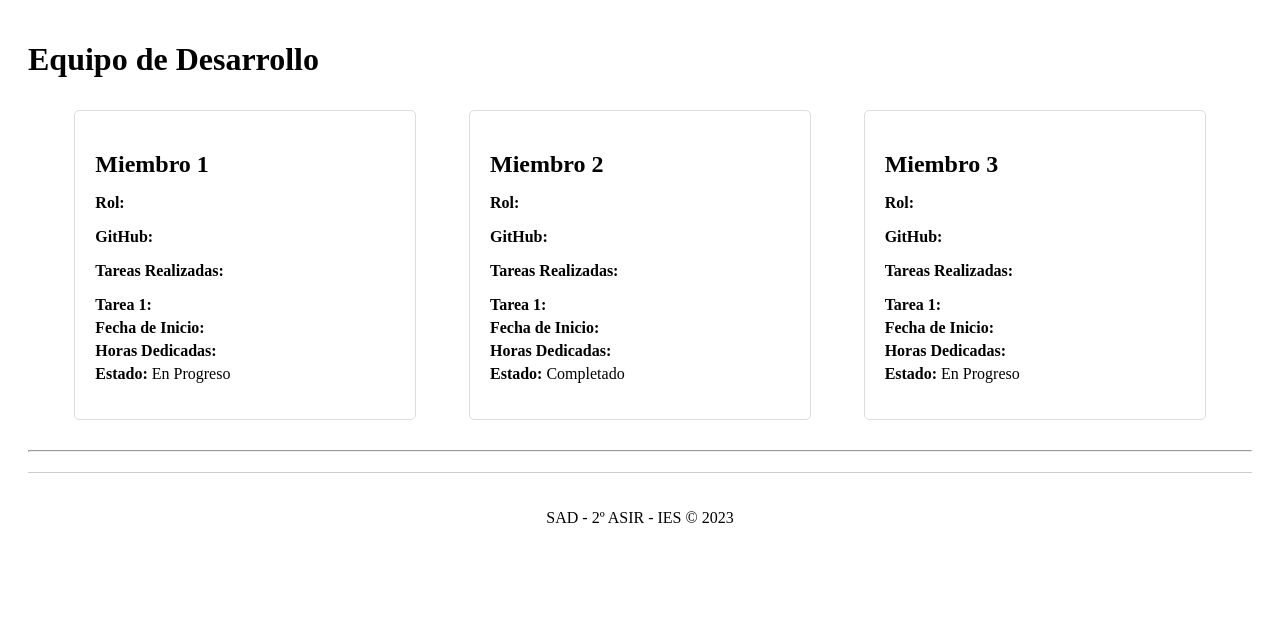
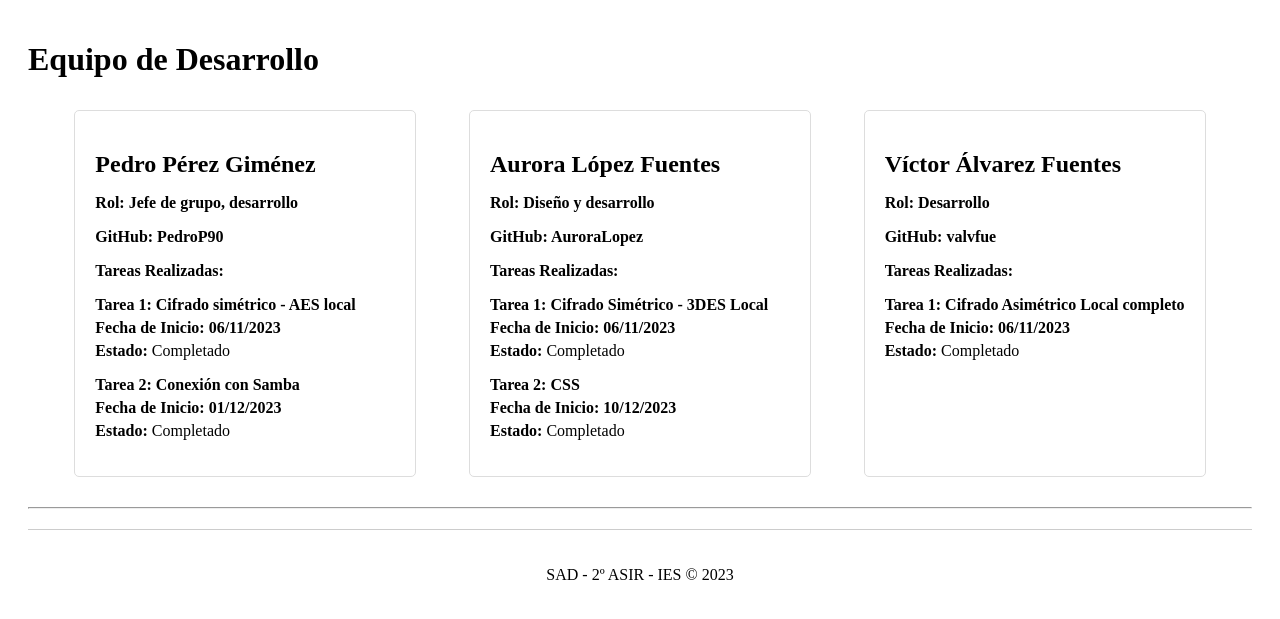
Before and after one commit to ICV-23-24/proyecto-criptografia-python-grupo-4, a Flask app: page /about/ in a window 1280 px wide. Shown: the part 46-665 px from the top of the page. Run offline with Flask 2, Linux system fonts and the light colour scheme.

Commit message:
Equipo de desarrollo, tareas realizadas

```diff
--- a/templates/about.html
+++ b/templates/about.html
@@ -6,36 +6,27 @@ Nuestro trabajo{% endblock %}
 
 <div class="container">
     <div class="card">
-        <h2>Miembro 1</h2>
-        <p><strong>Rol: </strong></p>
-        <p><strong>GitHub: </strong></p>
+        <h2>Pedro Pérez Giménez</h2>
+        <p><strong>Rol: Jefe de grupo, desarrollo </strong></p>
+        <p><strong>GitHub: PedroP90</strong></p>
         <p><strong>Tareas Realizadas:</strong></p>
         <ul class="task-list">
-            <li class="task-item"><strong>Tarea 1: </strong></li>
+            <li class="task-item"><strong>Tarea 1: Cifrado simétrico - AES local </strong></li>
             <li class="task-item">
-                <strong>Fecha de Inicio:</strong>
+                <strong>Fecha de Inicio: 06/11/2023</strong>
             </li>
             <li class="task-item">
-                <strong>Horas Dedicadas:</strong>
             </li>
             <li class="task-item">
-                <strong>Estado:</strong> En Progreso
+                <strong>Estado:</strong> Completado
             </li>
         </ul>
-    </div>
-
-    <div class="card">
-        <h2>Miembro 2</h2>
-        <p><strong>Rol: </strong></p>
-        <p><strong>GitHub: </strong></p>
-        <p><strong>Tareas Realizadas:</strong></p>
         <ul class="task-list">
-            <li class="task-item"><strong>Tarea 1: </strong></li>
+            <li class="task-item"><strong>Tarea 2: Conexión con Samba</strong></li>
             <li class="task-item">
-                <strong>Fecha de Inicio:</strong>
+                <strong>Fecha de Inicio: 01/12/2023</strong>
             </li>
             <li class="task-item">
-                <strong>Horas Dedicadas:</strong>
             </li>
             <li class="task-item">
                 <strong>Estado:</strong> Completado
@@ -44,20 +35,48 @@ Nuestro trabajo{% endblock %}
     </div>
 
     <div class="card">
-        <h2>Miembro 3</h2>
-        <p><strong>Rol: </strong></p>
-        <p><strong>GitHub: </strong></p>
+        <h2>Aurora López Fuentes</h2>
+        <p><strong>Rol: Diseño y desarrollo </strong></p>
+        <p><strong>GitHub: AuroraLopez</strong></p>
         <p><strong>Tareas Realizadas:</strong></p>
         <ul class="task-list">
-            <li class="task-item"><strong>Tarea 1: </strong></li>
+            <li class="task-item"><strong>Tarea 1: Cifrado Simétrico - 3DES Local </strong></li>
             <li class="task-item">
-                <strong>Fecha de Inicio:</strong>
+                <strong>Fecha de Inicio: 06/11/2023</strong>
             </li>
             <li class="task-item">
-                <strong>Horas Dedicadas:</strong>
             </li>
             <li class="task-item">
-                <strong>Estado:</strong> En Progreso
+                <strong>Estado:</strong> Completado
+            </li>
+        </ul>
+        <ul class="task-list">
+            <li class="task-item"><strong>Tarea 2: CSS </strong></li>
+            <li class="task-item">
+                <strong>Fecha de Inicio: 10/12/2023</strong>
+            </li>
+            <li class="task-item">
+            </li>
+            <li class="task-item">
+                <strong>Estado:</strong> Completado
+            </li>
+        </ul>
+    </div>
+
+    <div class="card">
+        <h2>Víctor Álvarez Fuentes</h2>
+        <p><strong>Rol: Desarrollo</strong></p>
+        <p><strong>GitHub: valvfue</strong></p>
+        <p><strong>Tareas Realizadas: </strong></p>
+        <ul class="task-list">
+            <li class="task-item"><strong>Tarea 1: Cifrado Asimétrico Local completo </strong></li>
+            <li class="task-item">
+                <strong>Fecha de Inicio: 06/11/2023</strong>
+            </li>
+            <li class="task-item">
+            </li>
+            <li class="task-item">
+                <strong>Estado:</strong> Completado
             </li>
         </ul>
     </div>
```
